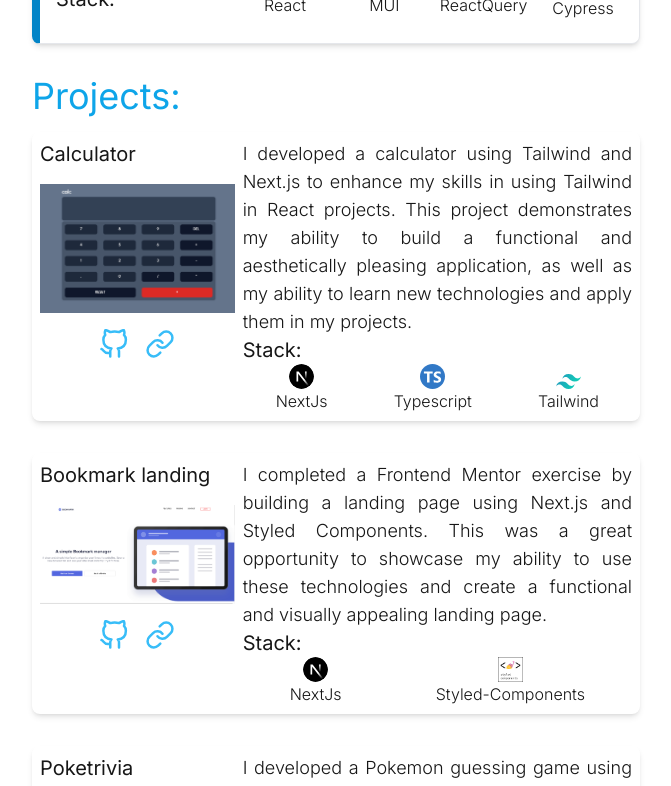
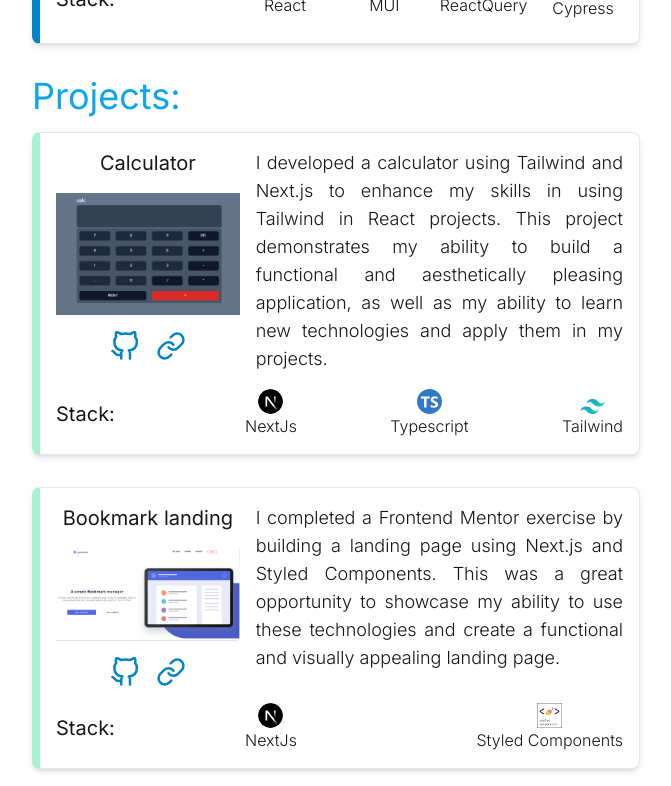
Before and after one commit to LEstebanR/lesteban, a Next.js app: page / in a window 1280 px wide. Shown: the part 1820-2606 px from the top of the page, without its empty margins (304-975 px from the left). Built offline with nearby package versions, Linux system fonts and the light colour scheme; a web font is replaced by a local one.

Commit message:
fix projects card

```diff
--- a/src/components/Projects.tsx
+++ b/src/components/Projects.tsx
@@ -38,7 +38,7 @@ const projects: Project[] = [
         icon: '/assets/images/logos/nextjs-icon.svg',
       },
       {
-        name: 'Styled-Components',
+        name: 'Styled Components',
         icon: '/assets/images/logos/styled-components.png',
       },
     ],
--- a/src/components/cards/ExperienceCard.tsx
+++ b/src/components/cards/ExperienceCard.tsx
@@ -27,9 +27,11 @@ const ExperienceCard: FC<props> = ({ job }) => {
         <div className="md:w-1/3 flex flex-col gap-2">
           <H4>{job.position}</H4>
           <CustomLink url={job.url}>{job.company}</CustomLink>
-          <CardDetail>
-            {job.start} - {job.end}
-          </CardDetail>
+          <span className="mb-2">
+            <CardDetail>
+              {job.start} - {job.end}
+            </CardDetail>
+          </span>
         </div>
         <div className="md:w-2/3 flex flex-col">
           <CardBody>{job.detail}</CardBody>
--- a/src/components/cards/ProjectsCard.tsx
+++ b/src/components/cards/ProjectsCard.tsx
@@ -24,8 +24,9 @@ const StackItem: FC<StackProps> = ({ tech }) => {
 
 const ProjectsCard: FC<Props> = ({ project }) => {
   return (
-    <div className="rounded-lg overflow-hidden shadow-md flex p-2 gap-2">
-      <div className="w-1/3 flex flex-col gap-4">
+    <div className="rounded-lg overflow-hidden shadow-md flex flex-col  p-2 gap-4 bg-white border border-s-secondary border-l-8 p-4">
+      <div className="flex flex-col md:flex-row gap-4">
+        <div className="md:w-1/3 flex flex-col gap-4 items-center">
           <H4>{project.name}</H4>
           <Image
             src={project.image}
@@ -33,7 +34,7 @@ const ProjectsCard: FC<Props> = ({ project }) => {
             width={200}
             alt="project-logo"
           />
-        <div className="flex text-3xl text-sky-400 gap-4 w-full justify-center">
+          <div className="flex text-3xl text-primary gap-4 w-full justify-center">
             <Link href={project.repo} target="_blank">
               <FiGithub />
             </Link>
@@ -42,10 +43,15 @@ const ProjectsCard: FC<Props> = ({ project }) => {
             </Link>
           </div>
         </div>
-      <div className="w-2/3 flex flex-col">
+        <div className="md:w-2/3 flex flex-col">
           <CardBody>{project.description}</CardBody>
+        </div>
+      </div>
+      <div className="md:flex md:items-center">
+        <span className="w-1/3">
           <H4>Stack:</H4>
-        <div className="flex justify-around flex-wrap">
+        </span>
+        <div className="flex justify-between flex-wrap md:w-2/3">
           {project.stack.map((tech: StackItem) => (
             <StackItem key={tech.name} tech={tech} />
           ))}
```
Lines whose indentation alone changed are shown as unchanged.
